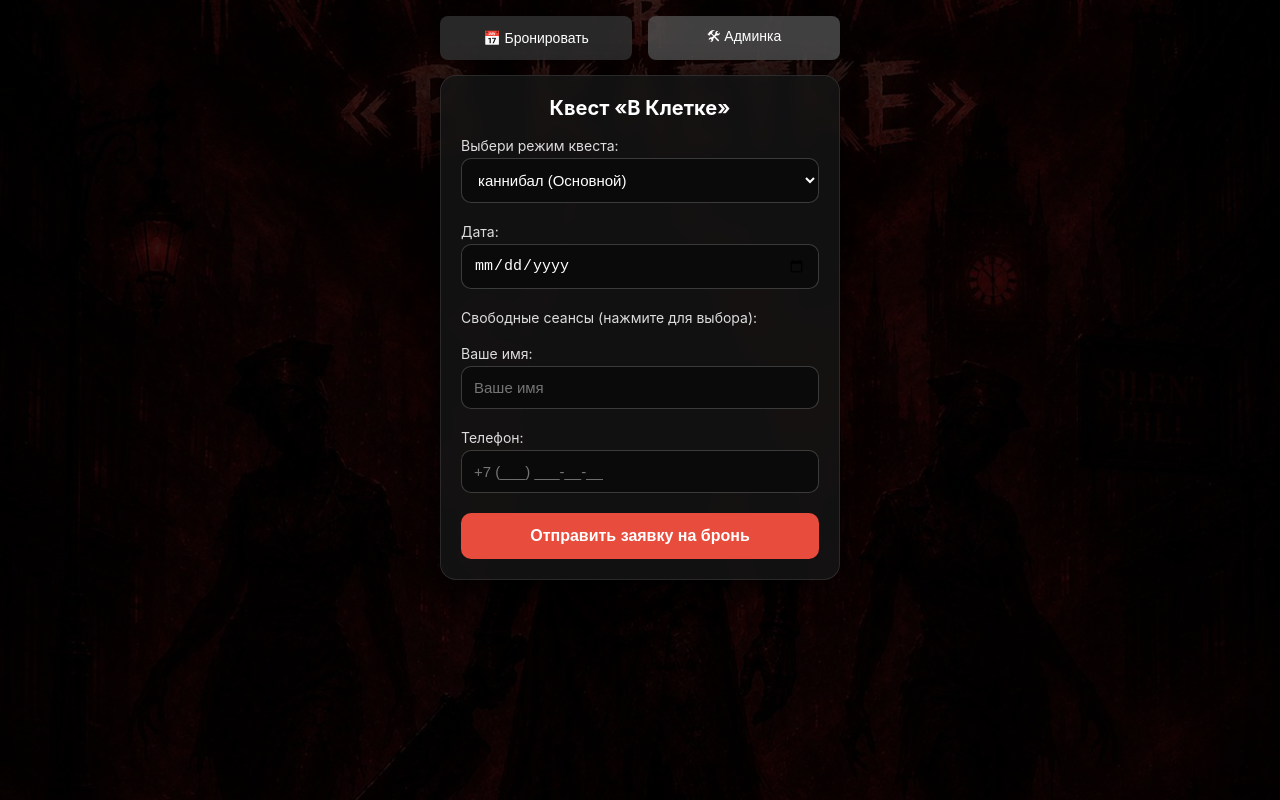
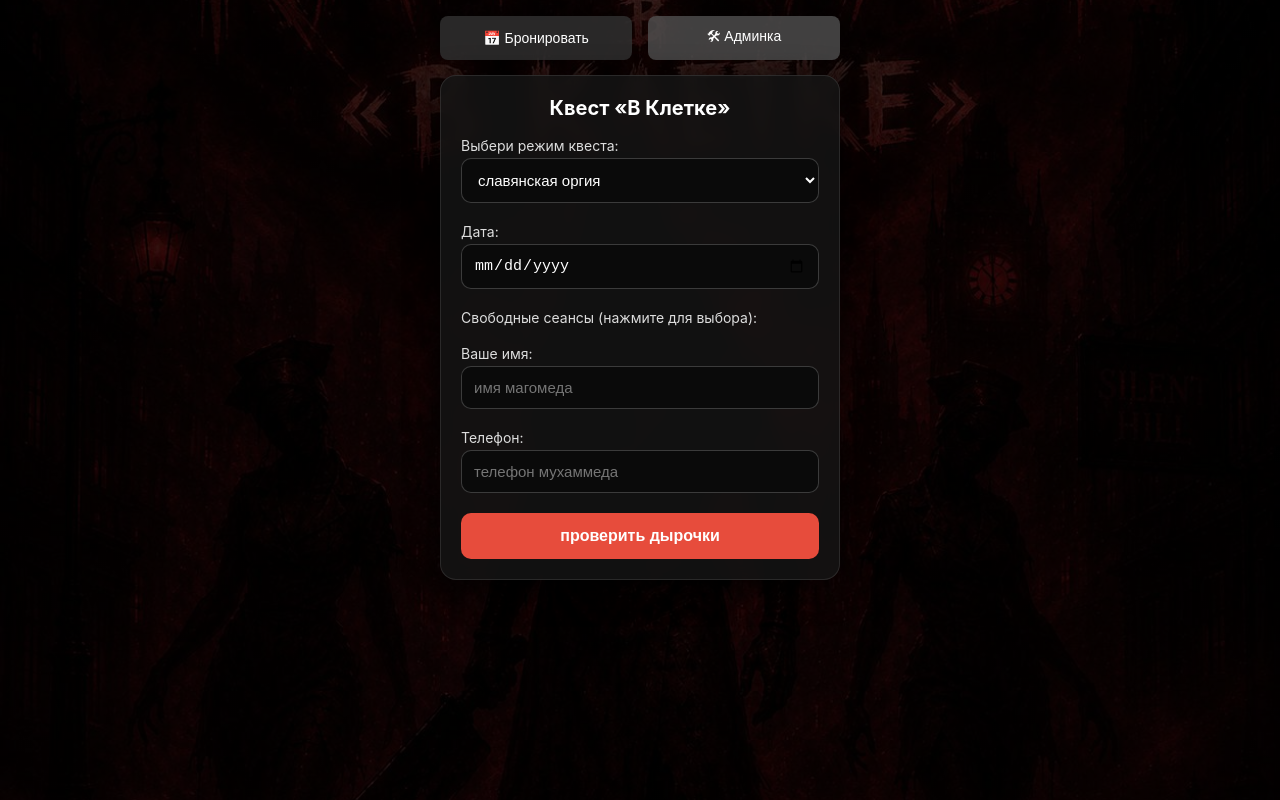
Before and after one commit to sultanovtab/Vkletke, a plain HTML site: page index.html in a window 1280 px wide. Drawn offline with Linux system fonts and the light colour scheme; a script that the page names is missing.

Commit message:
Update index.html

```diff
--- a/index.html
+++ b/index.html
@@ -154,8 +154,8 @@
 
             <label>Выбери режим квеста:</label>
             <select id="questSelect">
-                <option value="Каннибал">каннибал (Основной)</option>
-                <option value="Хардкор режим">Хардкор режим</option>
+                <option value="Каннибал">славянская оргия</option>
+                <option value="восточный хардкор">Хардкор режим</option>
             </select>
 
             <label>Дата:</label>
@@ -167,12 +167,12 @@
             </div>
 
             <label>Ваше имя:</label>
-            <input type="text" id="userName" placeholder="Ваше имя">
+            <input type="text" id="userName" placeholder="имя магомеда">
 
             <label>Телефон:</label>
-            <input type="tel" id="userPhone" placeholder="+7 (___) ___-__-__">
+            <input type="tel" id="userPhone" placeholder="телефон мухаммеда">
 
-            <button class="main-btn" id="submitBtn" onclick="makeBooking()">Отправить заявку на бронь</button>
+            <button class="main-btn" id="submitBtn" onclick="makeBooking()">проверить дырочки</button>
         </div>
     </div>
 
@@ -304,7 +304,7 @@
                 body: JSON.stringify(bookingData)
             });
 
-            alert(`Заявка отправлена! Администратор проверит время и подтвердит бронь.`);
+            alert(`Заявка отправлена!Инностранный Специалист проверит и подтвердит бронь.`);
             document.getElementById('userPhone').value = '';
             selectedTimeSlot = "";
             loadAvailableSlots();
```
